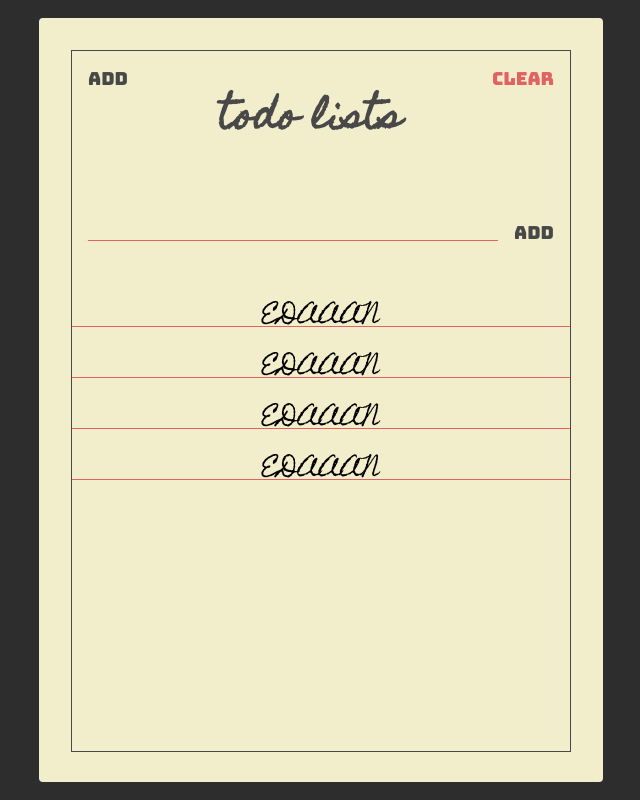
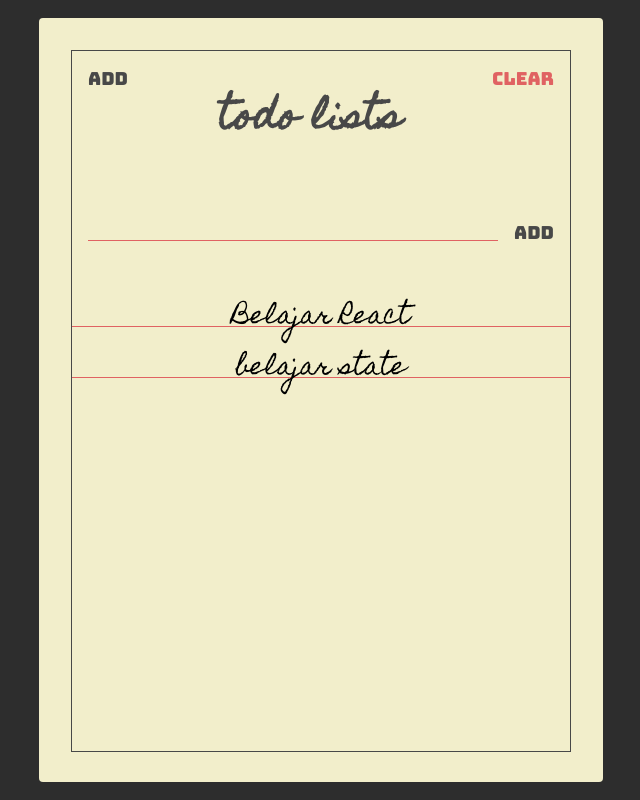
Before and after one commit to muhammadkevinpf/react-todolist, a React (Create React App) app: page / in a window 1280 px wide. Shown: the whole page, without its empty margins (319-959 px from the left). Built offline with nearby package versions, Linux system fonts and the light colour scheme.

Commit message:
todo state

```diff
--- a/src/components/Todos.jsx
+++ b/src/components/Todos.jsx
@@ -1,20 +1,7 @@
 import React from "react";
+import PropTypes from "prop-types";
 import Todo from "./Todo";
-const Todos = () => {
-  const todos = [
-    {
-      text: "EDAAAN"
-    },
-    {
-      text: "EDAAAN"
-    },
-    {
-      text: "EDAAAN"
-    },
-    {
-      text: "EDAAAN"
-    }
-  ];
+const Todos = ({ todos }) => {
   return (
     <section className="todos">
       {todos.map(todo => (
@@ -24,4 +11,12 @@
   );
 };
 
+Todos.prototype = {
+  todos: PropTypes.arrayOf(
+    PropTypes.shape({
+      text: PropTypes.string
+    })
+  )
+};
+
 export default Todos;
--- a/src/pages/TodoList.jsx
+++ b/src/pages/TodoList.jsx
@@ -1,14 +1,23 @@
-import React from "react";
+import React, { useState } from "react";
 import Paper from "../components/Paper";
 import Header from "../components/Header";
 import TodoForm from "../components/TodoForm";
 import Todos from "../components/Todos";
 export default function TodoList() {
+  const [todos, setTodos] = useState([
+    {
+      text: "Belajar React"
+    },
+    {
+      text: "belajar state"
+    }
+  ]);
+
   return (
     <Paper>
       <Header />
       <TodoForm />
-      <Todos />
+      <Todos todos={todos} />
     </Paper>
   );
 }
```
